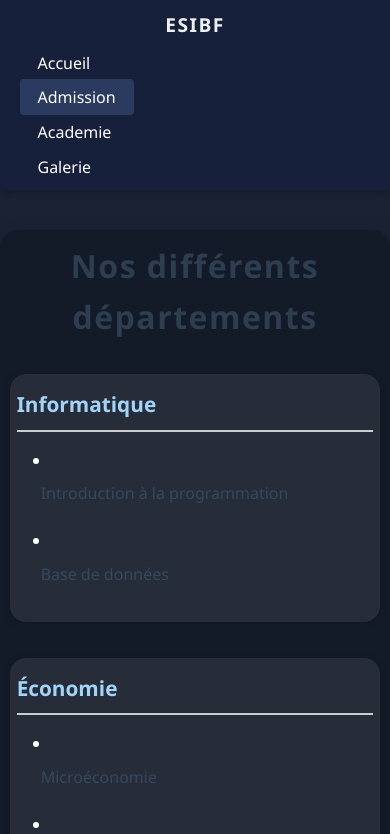
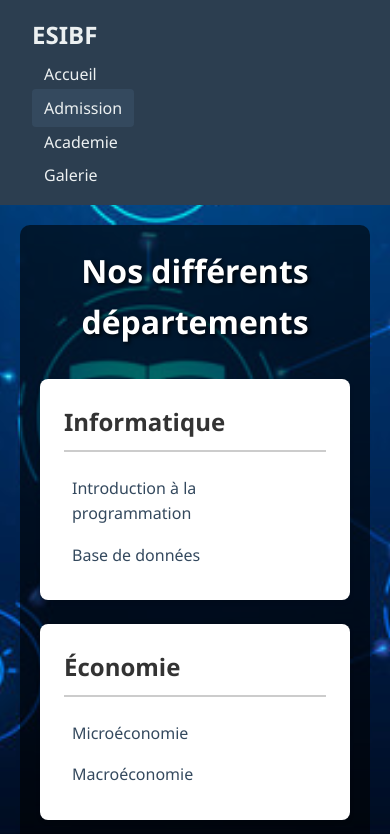
Before and after one commit to Eva692/Projet, a plain HTML site: page docs/Académique.html in a window 390 px wide. Shown: the top 834 px of the page. Drawn offline with Linux system fonts and the light colour scheme.

Commit message:
Update Académique.html

```diff
--- a/docs/Académique.html
+++ b/docs/Académique.html
@@ -4,141 +4,27 @@
     <meta charset="UTF-8">
     <title>Nos départements - ESIBF</title>
     <link rel="stylesheet" href="style6.css">
-    <meta name="viewport" content="width=device-width, initial-scale=1.0">
     <style>
         body {
+            background-image: url('image0.jpg');
+            background-size: cover;
+            background-position: center;
+            background-attachment: fixed;
+            background-repeat: no-repeat;
             margin: 0;
-            background: #1a2233;
-            color: #fff;
-            font-family: 'Segoe UI', Arial, sans-serif;
-        }
-        .navbar {
-            display: flex;
-            justify-content: space-between;
-            align-items: center;
-            background: #17203a;
-            padding: 16px 32px;
-            box-shadow: 0 2px 8px #0004;
-            flex-wrap: wrap;
-        }
-        .navbar-title {
-            font-size: 1.8em;
-            font-weight: bold;
-            letter-spacing: 1.5px;
-        }
-        .navbar-links {
-            display: flex;
-            list-style: none;
             padding: 0;
-            margin: 0;
-            gap: 18px;
-        }
-        .navbar-links li a {
-            color: #fff;
-            text-decoration: none;
-            padding: 7px 18px;
-            border-radius: 5px;
-            transition: background 0.2s;
-        }
-        .navbar-links li a.active,
-        .navbar-links li a:hover {
-            background: #2b3a5f;
-        }
-        main {
-            max-width: 900px;
-            margin: 40px auto 0 auto;
-            padding: 30px 24px 50px 24px;
-            background: rgba(0,0,0,0.22);
-            border-radius: 18px;
-            box-shadow: 0 8px 24px #0002;
-        }
-        h1 {
-            text-align: center;
-            margin-bottom: 36px;
-            font-size: 2.2em;
-            letter-spacing: 1.5px;
-        }
-        .departments {
-            display: flex;
-            gap: 28px;
-            justify-content: center;
-            flex-wrap: wrap;
-        }
-        .departement {
-            background: rgba(255,255,255,0.08);
-            padding: 28px 22px;
-            border-radius: 16px;
-            min-width: 240px;
-            width: 29%;
-            box-sizing: border-box;
-            margin-bottom: 18px;
-            box-shadow: 0 2px 8px #0002;
-            transition: background 0.3s;
-        }
-        .departement h2 {
-            color: #a2d4fa;
-            margin-top: 0;
-            margin-bottom: 16px;
-            font-size: 1.3em;
-        }
-        .departement ul {
-            padding-left: 16px;
-            margin: 0;
-        }
-        .departement li {
-            margin-bottom: 13px;
-            list-style: disc inside;
-        }
-        .departement a {
-            color: #f4e7cb;
-            text-decoration: none;
-            transition: color 0.2s;
-        }
-        .departement a:hover {
-            color: #ffd877;
-            text-decoration: underline;
+            min-height: 100vh;
         }
 
-        /* Responsive Styles */
-        @media (max-width: 900px) {
-            .departments {
-                flex-direction: column;
-                align-items: center;
-                gap: 18px;
-            }
-            .departement {
-                width: 85%;
-                min-width: unset;
-            }
-            main {
-                padding: 18px 3vw 36px 3vw;
-            }
+        main {
+            background-color: rgba(0, 0, 0, 0.6); /* Fond semi-transparent pour améliorer la lisibilité */
+            padding: 20px;
+            border-radius: 10px;
+            margin: 20px;
         }
-        @media (max-width: 600px) {
-            .navbar {
-                flex-direction: column;
-                padding: 10px 5vw;
-                gap: 10px;
-            }
-            .navbar-title {
-                font-size: 1.2em;
-            }
-            .navbar-links {
-                flex-direction: column;
-                gap: 9px;
-                width: 100%;
-                align-items: flex-start;
-            }
-            main {
-                padding: 10px 1vw 20px 1vw;
-            }
-            h1 {
-                font-size: 1.3em;
-            }
-            .departement {
-                padding: 14px 7px;
-                width: 97%;
-            }
+
+        h1 {
+            text-shadow: 2px 2px 4px rgba(0, 0, 0, 0.8); /* Ombre pour le texte */
         }
     </style>
 </head>
@@ -154,12 +40,12 @@
     </nav>
 
     <main>
-        <h1>Nos différents départements</h1>
+        <h1 style="color:white">Nos différents départements</h1>
         <div class="departments">
             <section class="departement">
                 <h2>Informatique</h2>
                 <ul>
-                    <li><a href="informatique.html">Introduction à la programmation</a></li>
+                    <li><a href="Informatique.html">Introduction à la programmation</a></li>
                     <li><a href="Base de données.html">Base de données</a></li>
                 </ul>
             </section>
```
